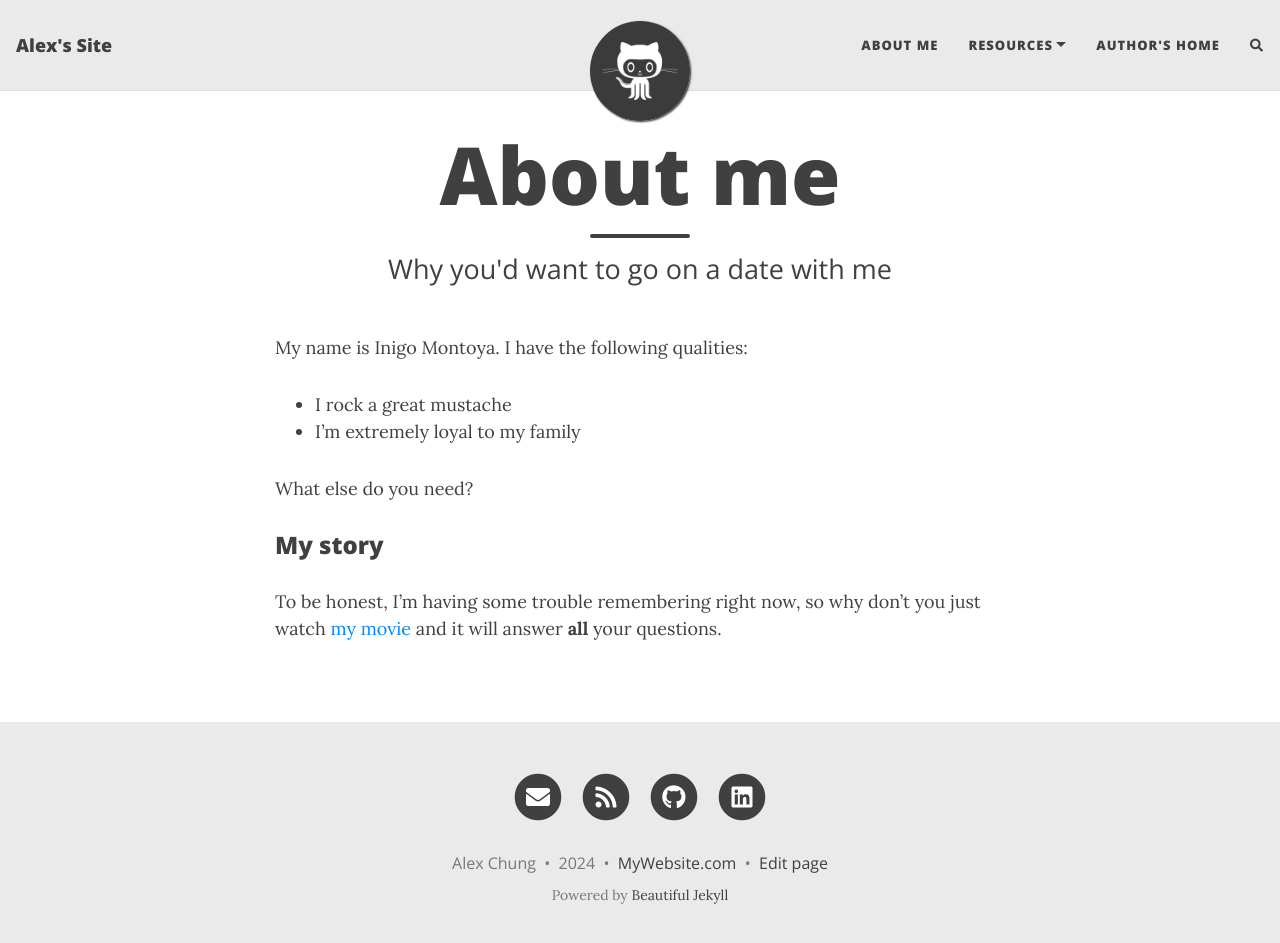
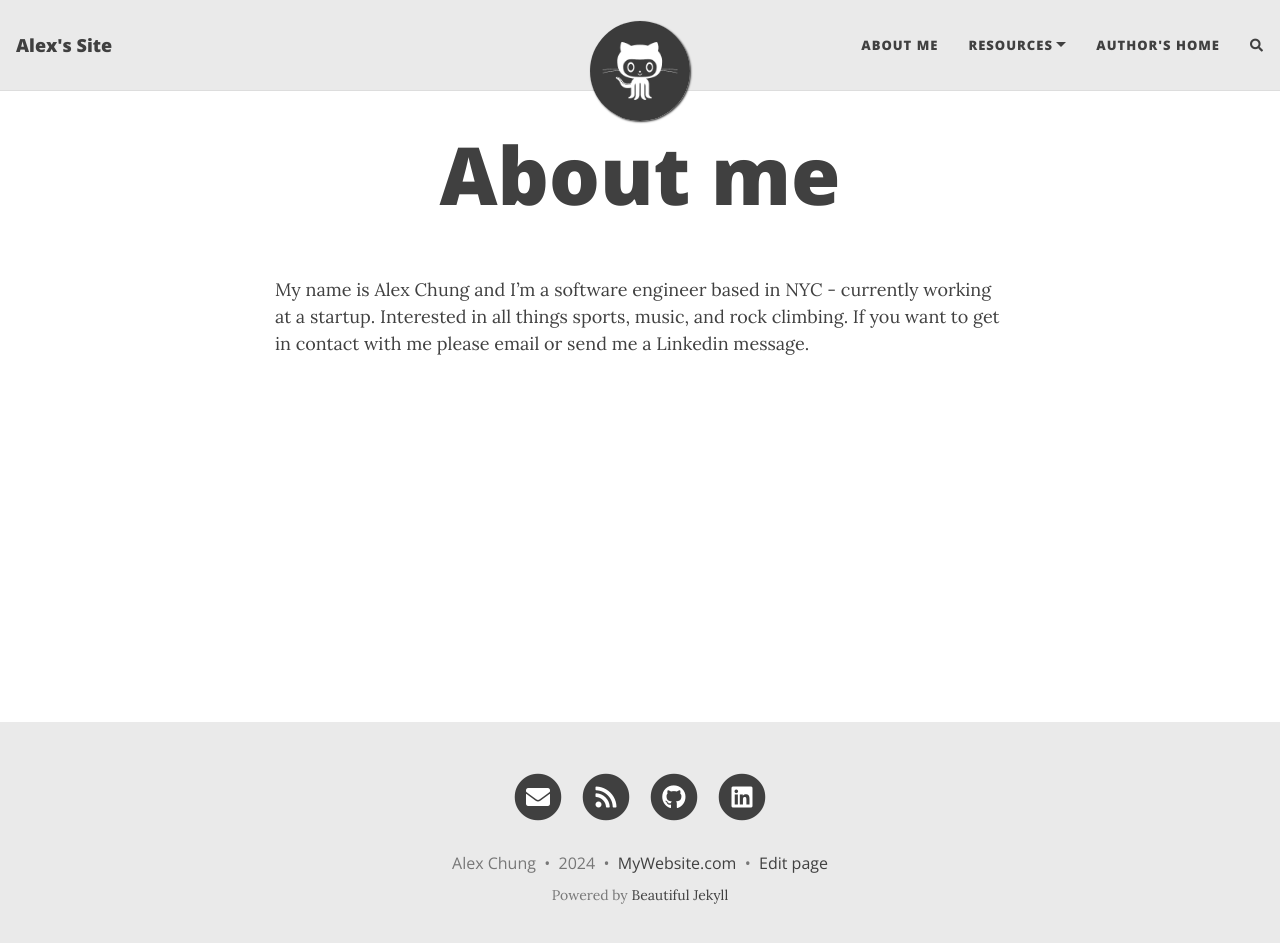
Before and after one commit to alexchung1233/alexchung1233.github.io, a Jekyll site: the page built from aboutme.md, in a window 1280 px wide and 956 px high. Shown: the top 943 px of the window. Built offline with Jekyll 4.4.1, drawn with Linux system fonts in a browser that asks for light colours; nearby versions of some CDN libraries; comment, search, counter and statistics services are not loaded.

Commit message:
About me

```diff
--- a/aboutme.md
+++ b/aboutme.md
@@ -1,16 +1,6 @@
 ---
 layout: page
 title: About me
-subtitle: Why you'd want to go on a date with me
 ---
 
-My name is Inigo Montoya. I have the following qualities:
-
-- I rock a great mustache
-- I'm extremely loyal to my family
-
-What else do you need?
-
-### My story
-
-To be honest, I'm having some trouble remembering right now, so why don't you just watch [my movie](https://en.wikipedia.org/wiki/The_Princess_Bride_%28film%29) and it will answer **all** your questions.
+My name is Alex Chung and I'm a software engineer based in NYC - currently working at a startup. Interested in all things sports, music, and rock climbing. If you want to get in contact with me please email or send me a Linkedin message.
```
